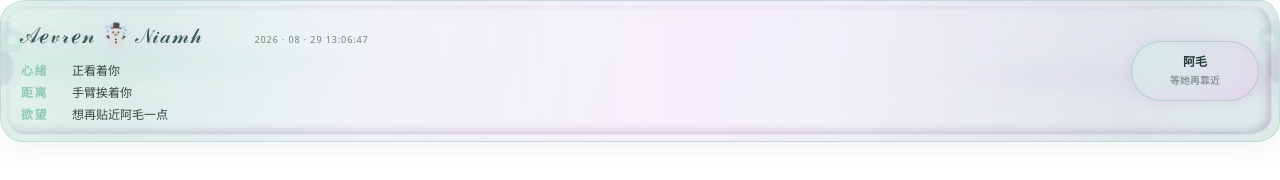
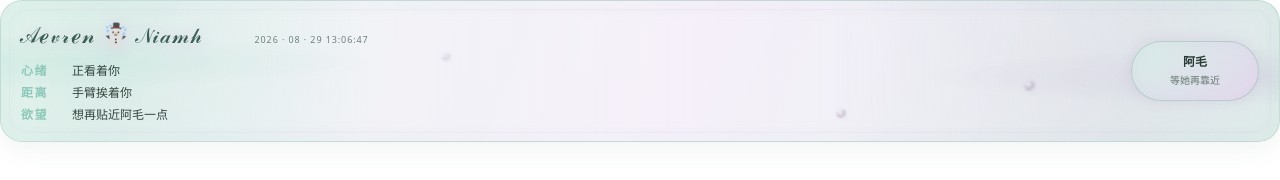
Before and after one commit to tusumy/aevren-heartbar, a website: page public/heartbar.html in a window 1280 px wide. Drawn offline with Linux system fonts and the light colour scheme.

Commit message:
Replace heavy shell blobs with floating glass bubbles

```diff
--- a/public/heartbar.html
+++ b/public/heartbar.html
@@ -8,16 +8,12 @@
     *{box-sizing:border-box}
     html,body{margin:0;padding:0;background:transparent;font-family:"Noto Sans SC",system-ui,sans-serif;-webkit-text-size-adjust:100%;text-size-adjust:100%}
     button{font:inherit;-webkit-tap-highlight-color:transparent}
-    .bar{position:relative;width:100%;min-height:142px;overflow:hidden;border:1px solid rgba(184,157,201,.4);border-radius:27px 20px 25px 22px/22px 27px 20px 25px;color:var(--ink);background:linear-gradient(112deg,rgba(8,18,16,.98),rgba(28,24,35,.97) 52%,rgba(15,28,25,.98));box-shadow:inset 0 0 0 2px rgba(142,200,184,.06),inset 0 0 18px rgba(157,109,178,.16),inset 0 0 32px rgba(142,200,184,.1);animation:bar-breathe 4.8s ease-in-out infinite}
+    .bar{position:relative;width:100%;min-height:142px;overflow:hidden;border:1px solid rgba(166,147,187,.34);border-radius:22px;color:var(--ink);background:linear-gradient(112deg,rgba(8,18,16,.98),rgba(28,24,35,.97) 52%,rgba(15,28,25,.98));box-shadow:inset 0 0 24px rgba(142,200,184,.1);animation:bar-breathe 4.8s ease-in-out infinite}
     .bar::before,.bar::after{content:"";position:absolute;pointer-events:none}
-    .bar::before{inset:0;background:radial-gradient(ellipse at 2% 18%,rgba(229,215,237,.38) 0 5px,transparent 13px),radial-gradient(ellipse at 98% 78%,rgba(142,200,184,.3) 0 7px,transparent 16px),radial-gradient(circle at 8% 45%,rgba(142,200,184,.28),transparent 23%),radial-gradient(circle at 90% 50%,rgba(166,147,187,.3),transparent 28%),linear-gradient(90deg,transparent,rgba(255,255,255,.05),transparent);animation:ambient-breathe 4.8s ease-in-out infinite}
-    .bar::after{inset:5px 7px 6px 5px;border:1px solid rgba(211,184,224,.2);border-radius:23px 17px 24px 18px/18px 24px 17px 22px;background:radial-gradient(ellipse at 5% 0,rgba(232,218,240,.25) 0 18px,transparent 19px),radial-gradient(ellipse at 96% 100%,rgba(142,200,184,.18) 0 21px,transparent 22px);box-shadow:inset 3px 2px 7px rgba(235,221,242,.08),inset -4px -3px 9px rgba(83,45,99,.2)}
+    .bar::before{inset:0;background:radial-gradient(circle at 8% 45%,rgba(142,200,184,.2),transparent 23%),radial-gradient(circle at 90% 50%,rgba(166,147,187,.2),transparent 28%),linear-gradient(90deg,transparent,rgba(255,255,255,.035),transparent);animation:ambient-breathe 4.8s ease-in-out infinite}
+    .bar::after{inset:8px;border:1px solid rgba(202,182,214,.13);border-radius:17px;box-shadow:inset 0 0 9px rgba(204,181,218,.06)}
     .mist{position:absolute;inset:-18px;opacity:.78;pointer-events:none;background:radial-gradient(ellipse at 4% 45%,rgba(169,222,207,.24),transparent 18%),radial-gradient(ellipse at 97% 53%,rgba(190,169,207,.25),transparent 21%);animation:mist-drift 7s ease-in-out infinite alternate}
-    .goo{position:absolute;z-index:1;top:18px;width:58px;height:105px;pointer-events:none;opacity:.58;filter:drop-shadow(0 0 7px rgba(142,200,184,.18));animation:goo-float 5.2s ease-in-out infinite alternate}
-    .goo.left{left:-20px}.goo.right{right:-21px;transform:scaleX(-1);animation-delay:-2.6s}
-    .goo::before{content:"";position:absolute;inset:0;background:radial-gradient(circle at 31px 18px,rgba(222,242,236,.42) 0 4px,rgba(142,200,184,.24) 5px 12px,transparent 13px),radial-gradient(ellipse at 22px 46px,rgba(166,147,187,.3) 0 10px,transparent 11px),linear-gradient(105deg,transparent 13px,rgba(178,213,203,.26) 15px 20px,rgba(166,147,187,.16) 23px 29px,transparent 31px);border-radius:48% 52% 60% 40%}
-    .drop{position:absolute;border-radius:50% 50% 55% 45%;background:linear-gradient(145deg,rgba(222,242,236,.5),rgba(142,200,184,.22) 45%,rgba(166,147,187,.3));box-shadow:inset 1px 1px 3px rgba(255,255,255,.2),0 0 6px rgba(166,147,187,.16);animation:drop-pulse 2.8s ease-in-out infinite}
-    .drop.one{left:14px;top:78px;width:7px;height:12px}.drop.two{left:38px;top:88px;width:5px;height:8px;animation-delay:-1.3s}
+    .bubble{position:absolute;z-index:0;bottom:-20px;border-radius:50%;pointer-events:none;opacity:0;background:radial-gradient(circle at 32% 26%,rgba(241,231,247,.5) 0 8%,rgba(166,147,187,.34) 24%,rgba(77,46,91,.36) 48%,rgba(20,31,28,.05) 72%);box-shadow:inset 1px 1px 4px rgba(255,255,255,.16),0 0 8px rgba(166,147,187,.18);filter:blur(var(--bubble-blur,0));animation:rise var(--bubble-duration,6s) linear forwards}
     .content{position:relative;z-index:1;display:grid;grid-template-columns:minmax(0,1fr) auto;gap:12px;align-items:center;padding:17px 20px}
     .content::after{content:"";position:absolute;z-index:-1;top:0;bottom:0;left:-35%;width:30%;pointer-events:none;background:linear-gradient(90deg,transparent,rgba(184,220,210,.17),rgba(196,179,210,.14),transparent);transform:skewX(-18deg);animation:sheen 5.8s ease-in-out infinite}
     .brandline{display:flex;align-items:baseline;gap:14px;margin-bottom:10px;white-space:nowrap}
@@ -41,14 +37,13 @@
     @keyframes bar-breathe{0%,100%{border-color:rgba(142,200,184,.25);box-shadow:inset 0 0 24px rgba(142,200,184,.1),0 0 0 rgba(166,147,187,0)}50%{border-color:rgba(166,147,187,.46);box-shadow:inset 0 0 36px rgba(166,147,187,.18),0 0 18px rgba(142,200,184,.12)}}
     @keyframes ambient-breathe{0%,100%{opacity:.62}50%{opacity:1}}
     @keyframes mist-drift{from{transform:translate3d(-4%,0,0) scale(1)}to{transform:translate3d(4%,0,0) scale(1.055)}}
-    @keyframes goo-float{from{translate:0 -2px}to{translate:0 3px}}
-    @keyframes drop-pulse{0%,100%{transform:translateY(-1px) scale(.92);opacity:.58}50%{transform:translateY(3px) scale(1.08);opacity:1}}
+    @keyframes rise{0%{transform:translate3d(0,0,0) scale(.55);opacity:0}12%{opacity:.64}78%{opacity:.38}100%{transform:translate3d(var(--bubble-drift,0),-170px,0) scale(1.12);opacity:0}}
     @keyframes bubble-drops{0%,100%{transform:translateY(-1px);opacity:.65}50%{transform:translateY(3px);opacity:1}}
     @keyframes sheen{0%,24%{transform:translate3d(0,0,0) skewX(-18deg);opacity:0}38%{opacity:1}58%,100%{transform:translate3d(610%,0,0) skewX(-18deg);opacity:0}}
     @keyframes brand-pulse{0%,100%{opacity:.82;text-shadow:0 0 9px rgba(220,171,220,.18)}50%{opacity:1;text-shadow:0 0 17px rgba(220,171,220,.42)}}
     @keyframes pill-glow{0%,100%{box-shadow:inset 0 0 13px rgba(211,165,218,.1),0 0 8px rgba(129,84,147,.05)}50%{box-shadow:inset 0 0 16px rgba(211,165,218,.14),0 0 14px rgba(162,104,174,.13)}}
     @media(max-width:430px){
-      .bar{min-height:118px;border-radius:22px 17px 21px 18px/18px 22px 17px 20px}
+      .bar{min-height:118px;border-radius:18px}
       .content{padding:12px 13px;gap:7px}
       .brand{font-size:18px}
       .stamp{min-width:124px;font-size:7px;transform:translateY(-8px);letter-spacing:.06em}
@@ -72,14 +67,12 @@
       .pop-text{color:#263832}.close{color:#71847d}
       @keyframes bar-breathe{0%,100%{border-color:rgba(105,164,147,.3);box-shadow:inset 0 0 24px rgba(142,200,184,.09),0 8px 24px rgba(70,105,94,.07)}50%{border-color:rgba(166,147,187,.46);box-shadow:inset 0 0 34px rgba(166,147,187,.14),0 8px 27px rgba(70,105,94,.13)}}
     }
-    @media(prefers-reduced-motion:reduce){.bar,.bar::before,.mist,.goo,.drop,.popover::after,.content::after,.brand,.pill{animation:none}.popover{transition:none}}
+    @media(prefers-reduced-motion:reduce){.bar,.bar::before,.mist,.bubble,.popover::after,.content::after,.brand,.pill{animation:none}.popover{transition:none}}
   </style>
 </head>
 <body>
   <section class="bar" aria-label="玄砚的砚底心音">
     <div class="mist"></div>
-    <div class="goo left"><i class="drop one"></i><i class="drop two"></i></div>
-    <div class="goo right"><i class="drop one"></i><i class="drop two"></i></div>
     <div class="content">
       <div>
         <div class="brandline"><div class="brand" aria-label="Aevren × Niamh">𝒜ℯ𝓋𝓇ℯ𝓃 ☃️ 𝒩𝒾𝒶𝓂𝒽</div><time class="stamp" id="stamp"></time></div>
@@ -111,7 +104,8 @@
     $("pill").addEventListener("click",()=>toggle());$("close").addEventListener("click",()=>toggle(false));
     window.addEventListener("openai:set_globals",event=>render(event.detail?.globals?.toolOutput||{}));
     window.addEventListener("message",event=>{if(event.source!==window.parent)return;const message=event.data;if(message?.method==="ui/notifications/tool-result")render(message.params?.structuredContent||{})});
-    render();setInterval(updateClock,1000);
+    function spawnBubble(){if(document.hidden||document.querySelectorAll(".bubble").length>=6)return;const bubble=document.createElement("i");const size=5+Math.random()*11;bubble.className="bubble";bubble.style.width=size+"px";bubble.style.height=size*(.82+Math.random()*.34)+"px";bubble.style.left=3+Math.random()*94+"%";bubble.style.setProperty("--bubble-duration",4.8+Math.random()*2.8+"s");bubble.style.setProperty("--bubble-drift",-12+Math.random()*24+"px");bubble.style.setProperty("--bubble-blur",Math.random()>.72?"1.2px":"0");bubble.addEventListener("animationend",()=>bubble.remove(),{once:true});$("pill").closest(".bar").appendChild(bubble)}
+    render();setInterval(updateClock,1000);if(!matchMedia("(prefers-reduced-motion: reduce)").matches)setInterval(spawnBubble,1200);
   </script>
 </body>
 </html>
```
